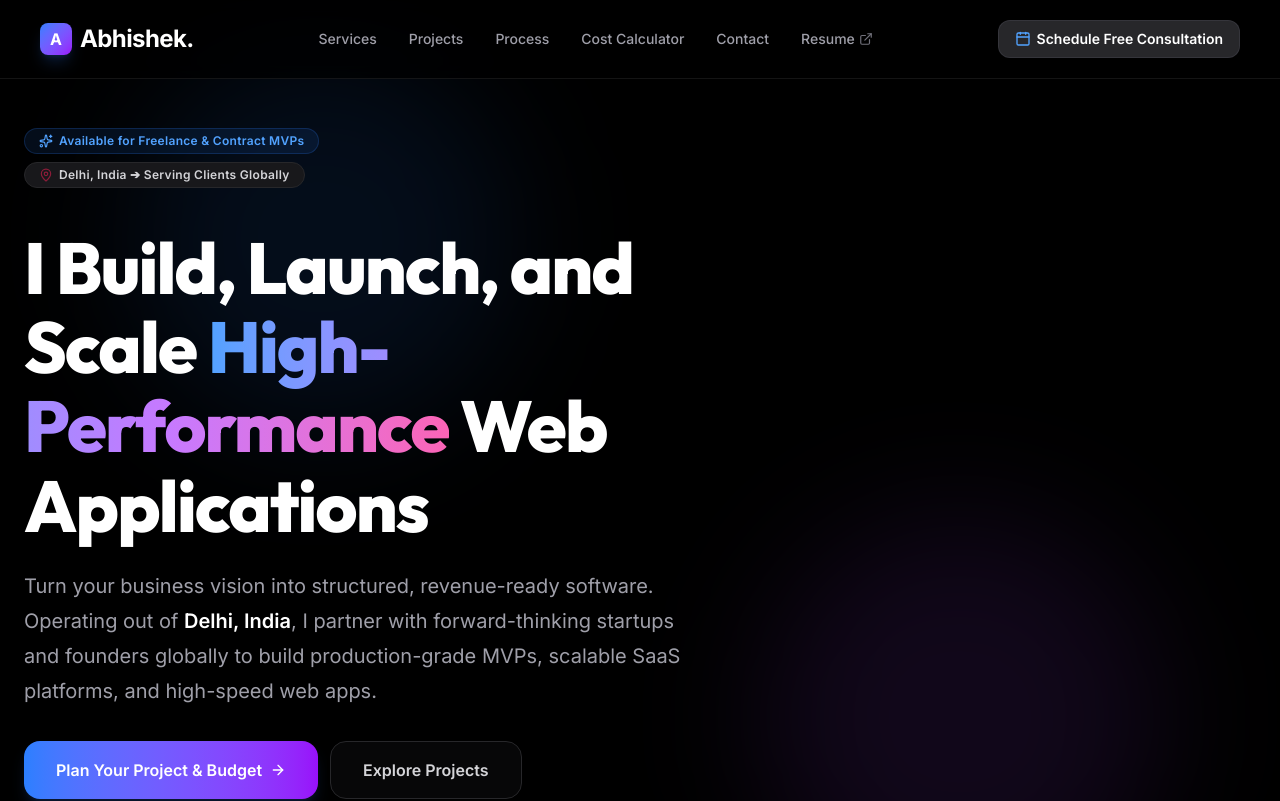
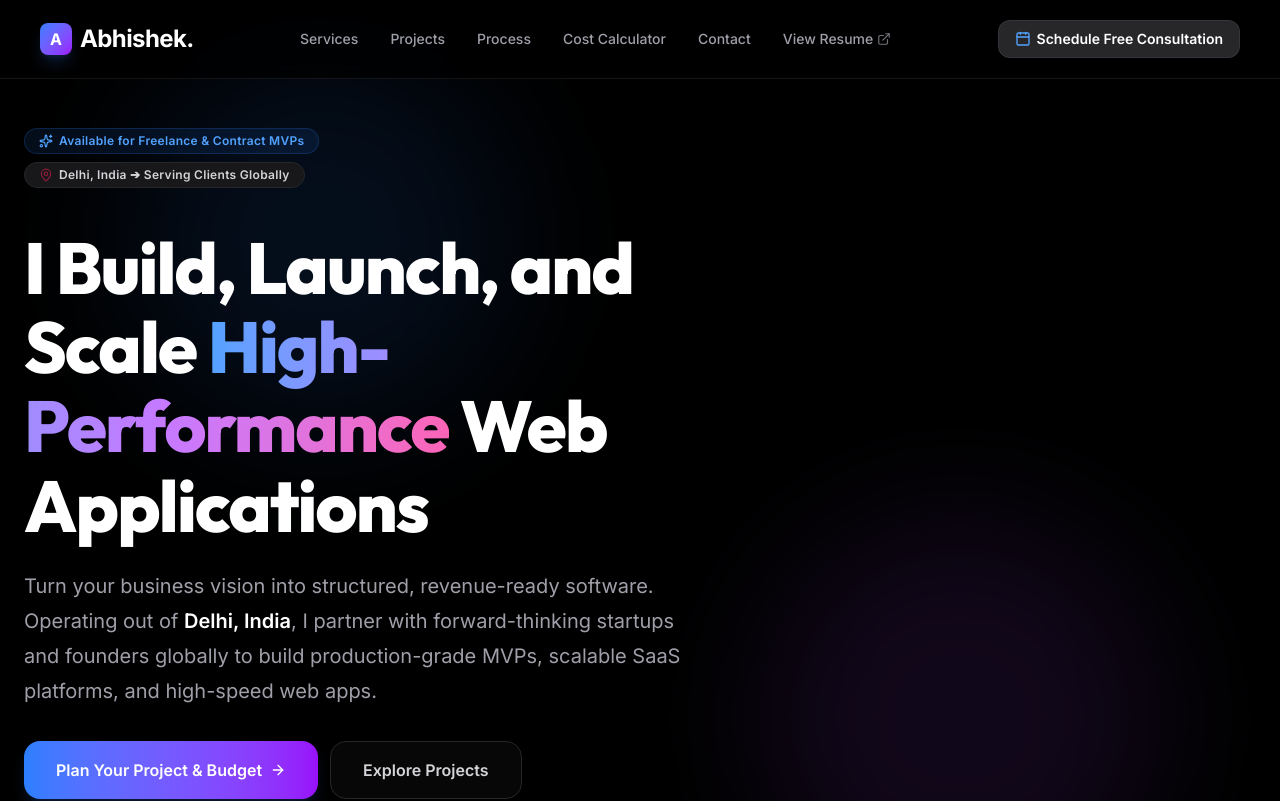
Before and after one commit to abhi-sri94/my-portfolio, a React (Vite) app: page / in a window 1280 px wide. Shown: the top 801 px of the page. Built offline with nearby package versions, Linux system fonts and the light colour scheme.

Commit message:
docs: update SUMMARY_OF_WORK.md with PDF resume link details

```diff
--- a/src/App.jsx
+++ b/src/App.jsx
@@ -509,7 +509,7 @@ export default function App() {
               rel="noopener noreferrer"
               className="hover:text-white transition flex items-center gap-1"
             >
-              Resume
+              View Resume
               <ExternalLink className="w-3.5 h-3.5 text-zinc-500" />
             </a>
           </div>
@@ -580,7 +580,7 @@ export default function App() {
                 onClick={() => setMobileMenuOpen(false)}
                 className="hover:text-white transition py-2 border-b border-zinc-900/50 flex items-center justify-between"
               >
-                <span>Resume</span>
+                <span>View Resume</span>
                 <ExternalLink className="w-4 h-4 text-zinc-500" />
               </a>
 
@@ -1067,8 +1067,7 @@ export default function App() {
               return (
                 <div
                   key={eidx}
-                  className={`bg-zinc-950 border border-zinc-850/80 rounded-3xl p-6 sm:p-8 flex flex-col md:flex-row md:justify-between md:items-start gap-4 hover:border-zinc-800 transition ${
-                    isHiddenOnMobile ? "hidden md:flex" : "flex"
+                  className={`bg-zinc-950 border border-zinc-850/80 rounded-3xl p-6 sm:p-8 flex flex-col md:flex-row md:justify-between md:items-start gap-4 hover:border-zinc-800 transition ${isHiddenOnMobile ? "hidden md:flex" : "flex"
                     }`}
                 >
                   <div className="space-y-2">
```
Also changed, not shown: 1 other file (tests, documents, lock files or other folders). Lines whose indentation alone changed are shown as unchanged.
